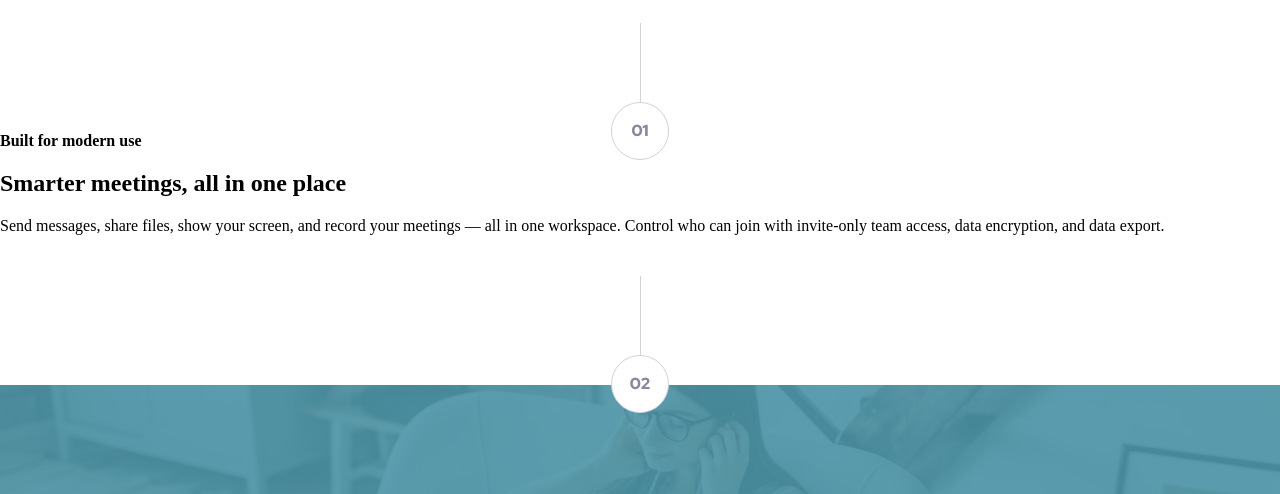
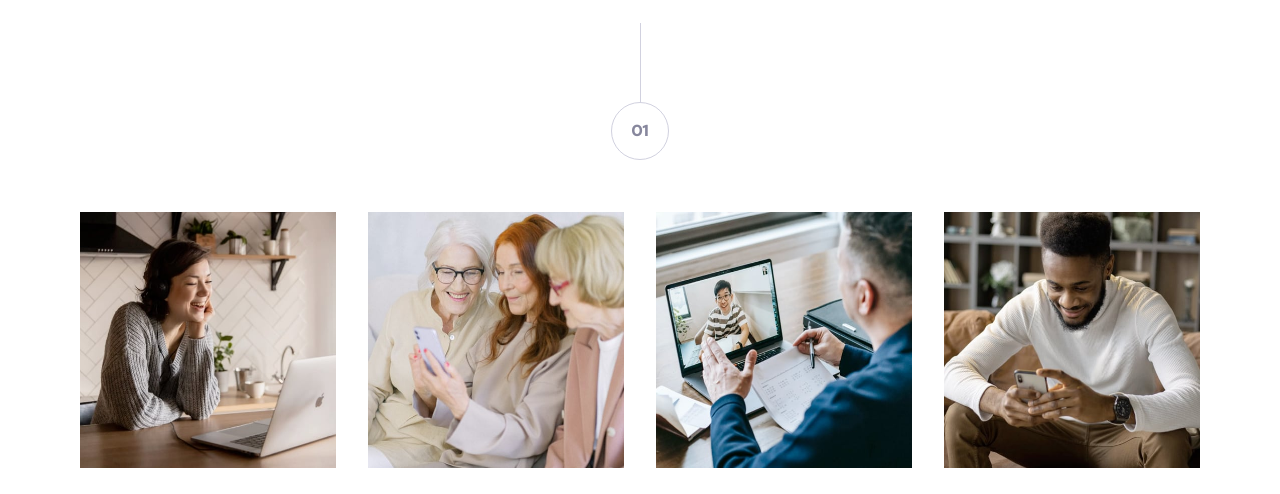
Before and after one commit to dlemvigh/frontend-mentor-meet-landing-page, a plain HTML site: page index.html in a window 1280 px wide. Shown: the part 258-752 px from the top of the page. Drawn offline with Linux system fonts and the light colour scheme.

Commit message:
Main content layout

```diff
--- a/index.html
+++ b/index.html
@@ -31,16 +31,22 @@
     <a href="#" class="button button-blue">Download v1.3</a>
     <a href="#" class="button button-purple">What is it?</a>
   </div>
-  <main>
+  <main class="main">
     <div class="number text-preset-5">01</div>
-    <strong>Built for modern use</strong>
+    <div class="image-container">
+      <img class="image" src="assets/desktop/image-woman-in-videocall.jpg" alt="Woman in video call" />
+      <img class="image" src="assets/desktop/image-women-videochatting.jpg" alt="Women video chatting" />
+      <img class="image" src="assets/desktop/image-men-in-meeting.jpg" alt="Men in meating" />
+      <img class="image" src="assets/desktop/image-man-texting.jpg" alt="Man texting" />
+    </div>
+      <strong class="main-title-1 text-preset-3">Built for modern use</strong>
 
-    <h2>Smarter meetings, all in one place</h2>
+      <h2 class="main-title-2 text-preset-2">Smarter meetings, all in one place</h2>
 
-    <p>
-      Send messages, share files, show your screen, and record your meetings — all in one
-      workspace. Control who can join with invite-only team access, data encryption, and data export.
-    </p>
+      <p class="main-text text-preset-4">
+        Send messages, share files, show your screen, and record your meetings — all in one
+        workspace. Control who can join with invite-only team access, data encryption, and data export.
+      </p>
   </main>
   <footer>
     <div class="number text-preset-5">02</div>
--- a/styles/main.css
+++ b/styles/main.css
@@ -0,0 +1,51 @@
+.main {
+    display: flex;
+    flex-direction: column;
+    align-items: center;
+    padding: 0 32px;
+}
+
+.image-container {
+  display: grid;
+  gap: 32px;
+  grid-template-columns: repeat(4, auto);
+  justify-content: center;
+  margin-top: 80px;
+  margin-bottom: 64px;
+}
+
+.image {
+    width: 256px;
+    height: 256px;
+    aspect-ratio: 1;;
+}
+
+.main-title-1 {
+    color: var(--color-cyan-600);
+}
+.main-title-2 {
+    max-width: 445px;
+    text-align: center;
+}
+.main-text {
+    max-width: 544px;
+    text-align: center;
+    color: var(--color-slate-600);
+}
+
+@media (1200px > width >=768px) {
+    .image {
+        width: 160px;
+        height: 160px;
+    }
+}
+
+@media (width < 768px) {
+    .image-container {
+        grid-template-columns: repeat(2, auto);
+    }
+    .image {
+        width: 144px;
+        height: 144px;
+    }
+}
```
